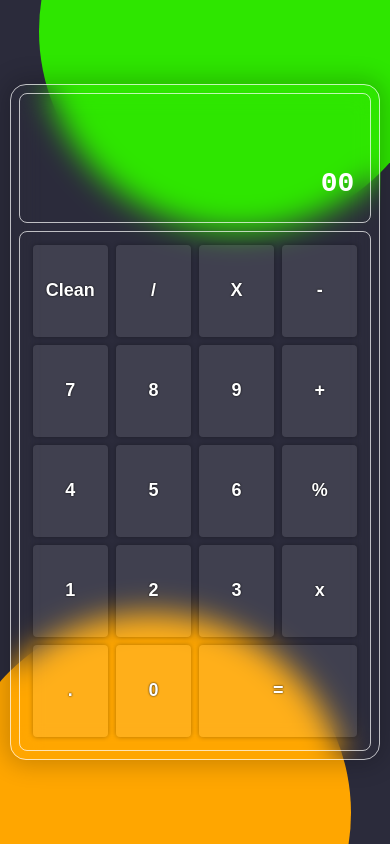
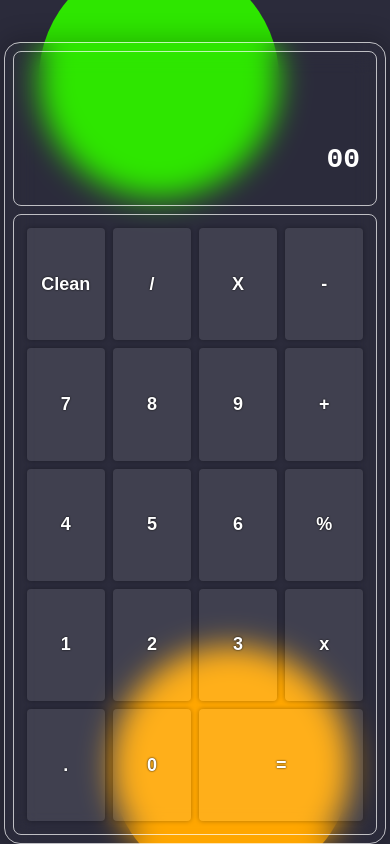
Before and after one commit to coderid9/reactCalc, a React (Vite) app: page / in a window 390 px wide. Built offline with nearby package versions, Linux system fonts and the light colour scheme.

Commit message:
added responsive css code

```diff
--- a/src/App.css
+++ b/src/App.css
@@ -16,7 +16,7 @@
 }
 #calc {
   height: 80dvh;
-  width: min(95%, 425px);
+  width: min(98%, 425px);
   background: transparent;
   backdrop-filter: blur(15px);
   border: 1px solid rgba(255, 255, 255, 0.7);
@@ -132,3 +132,47 @@
 .calc-buttons button.equal {
   grid-column: 3/5;
 }
+
+/* responsive css */
+
+@media screen and (max-width: 480px) {
+  #root{
+    align-items: flex-end;
+  }
+  #calc{
+    height: 95dvh;
+  }
+  .design_div {
+    height: 15rem;
+  }
+  @keyframes animate1 {
+    to {
+      bottom: -5%;
+    }
+  }
+  @keyframes animate2 {
+    to {
+      top: -5%;
+    }
+  }
+  .calc-buttons button:hover,
+  .calc-buttons button.operator:hover,
+  .calc-buttons button.equal:hover,
+  .calc-buttons button.cut:hover,
+  .calc-buttons button.clean:hover {
+    background-color: rgba(255, 255, 255, 0.25);
+    box-shadow: 0 0 10px 0 rgba(0, 0, 0, 0.3);
+  }
+  .calc-buttons button.operator:active {
+    background: rgb(111, 34, 255);
+  }
+  .calc-buttons button.equal:active {
+    background: rgb(0, 255, 0);
+  }
+  .calc-buttons button.clean:active {
+    background: red;
+  }
+  .calc-buttons button.cut:active {
+    background: orangered;
+  }
+}
--- a/src/App.jsx
+++ b/src/App.jsx
@@ -7,7 +7,6 @@ function App() {
     <>
       <div className="design_div"></div>
       <div className="design_div"></div>
-      <div className="design_div"></div>
       <Layout/>
     </>
   )
```
